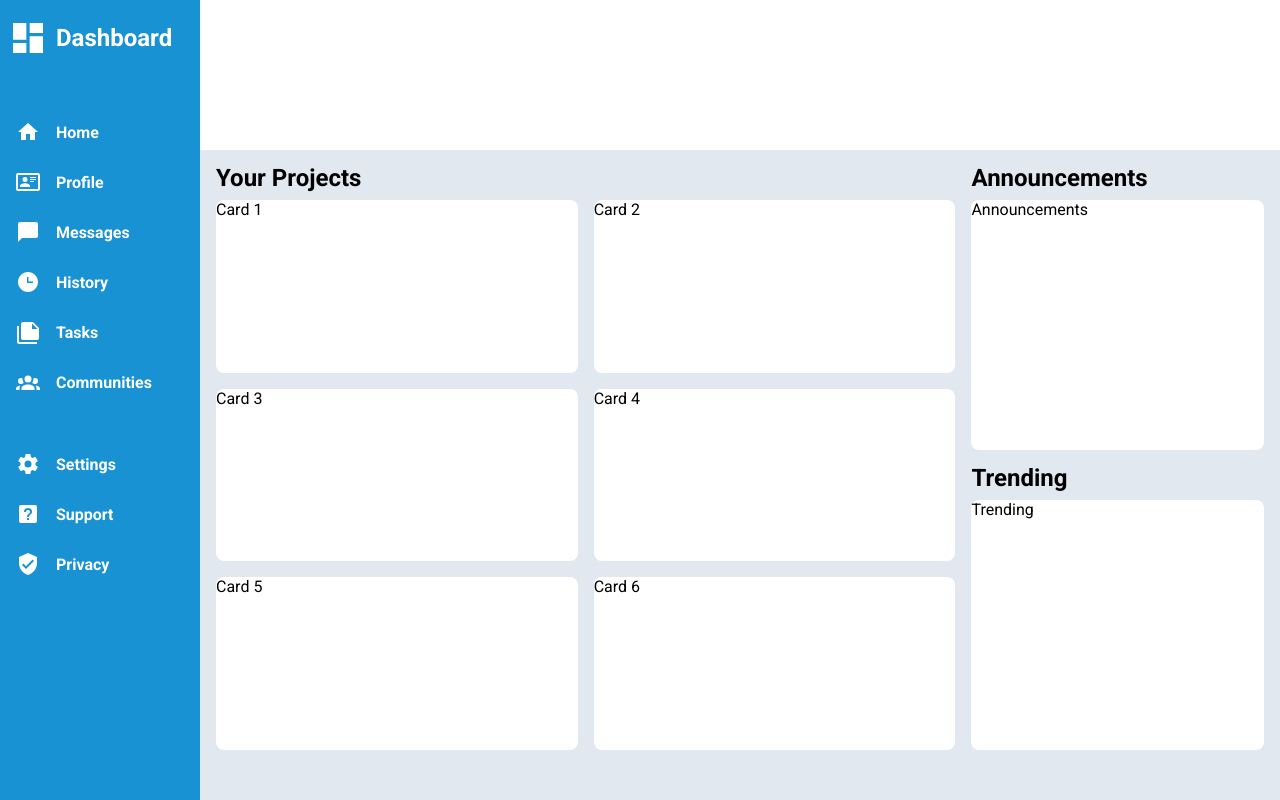
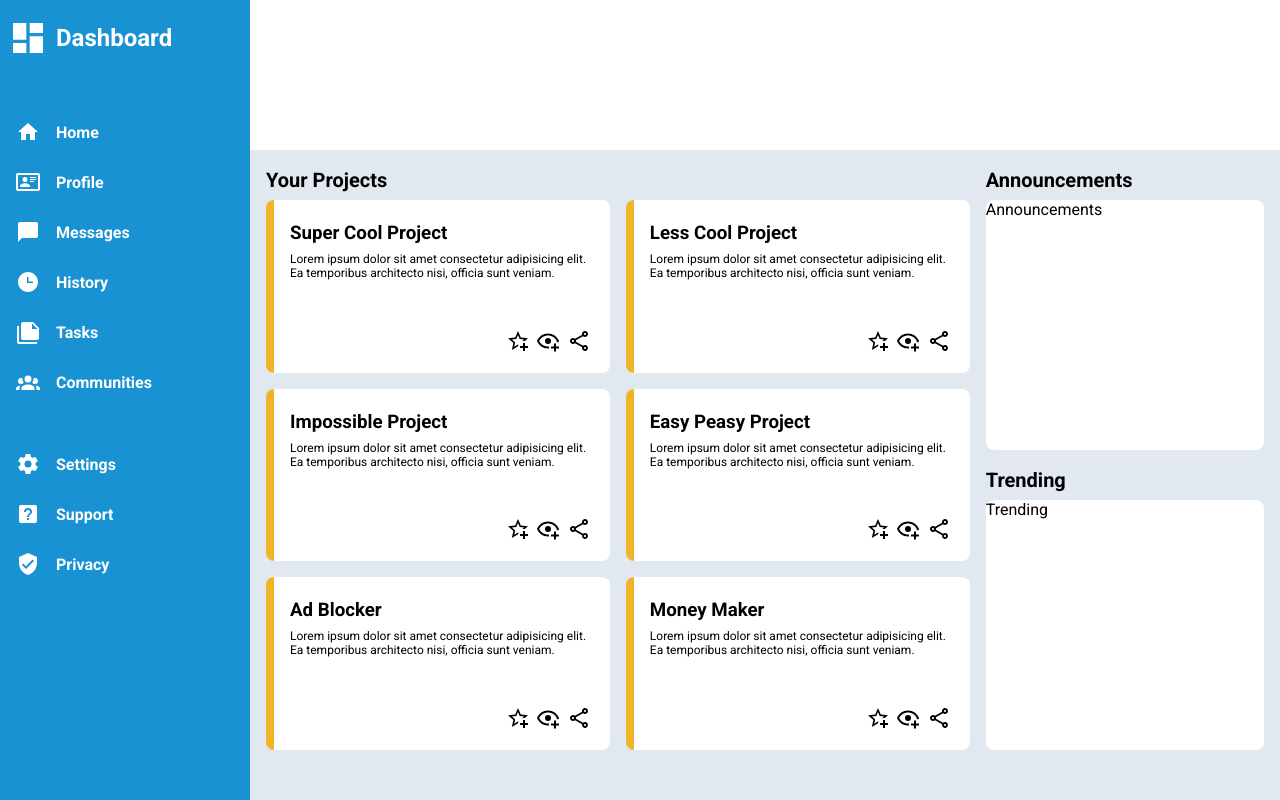
Before and after one commit to Diplomoceras-maximum/admin-dashboard, a plain HTML site: page index.html in a window 1280 px wide. Drawn offline with Linux system fonts and the light colour scheme.

Commit message:
Add final html and styling for the project cards

```diff
--- a/index.html
+++ b/index.html
@@ -34,18 +34,96 @@
       <div id="main">
         <h2 id="project-title">Your Projects</h2>
         <div id="projects">
-          <div class="card">Card 1</div>
-          <div class="card">Card 2</div>
-          <div class="card">Card 3</div>
-          <div class="card">Card 4</div>
-          <div class="card">Card 5</div>
-          <div class="card">Card 6</div>
+          <div class="card project">
+            <div class="card-title"><h3>Super Cool Project</h3></div>
+            <div class="card-info">
+              <p>
+                Lorem ipsum dolor sit amet consectetur adipisicing elit. Ea
+                temporibus architecto nisi, officia sunt veniam.
+              </p>
+            </div>
+            <div class="card-btns">
+              <a href=""><img src="icons/favourite.svg" alt="" /></a>
+              <a href=""><img src="icons/follow.svg" alt="" /></a>
+              <a href=""><img src="icons/share.svg" alt="" /></a>
+            </div>
+          </div>
+          <div class="card project">
+            <div class="card-title"><h3>Less Cool Project</h3></div>
+            <div class="card-info">
+              <p>
+                Lorem ipsum dolor sit amet consectetur adipisicing elit. Ea
+                temporibus architecto nisi, officia sunt veniam.
+              </p>
+            </div>
+            <div class="card-btns">
+              <a href=""><img src="icons/favourite.svg" alt="" /></a>
+              <a href=""><img src="icons/follow.svg" alt="" /></a>
+              <a href=""><img src="icons/share.svg" alt="" /></a>
+            </div>
+          </div>
+          <div class="card project">
+            <div class="card-title"><h3>Impossible Project</h3></div>
+            <div class="card-info">
+              <p>
+                Lorem ipsum dolor sit amet consectetur adipisicing elit. Ea
+                temporibus architecto nisi, officia sunt veniam.
+              </p>
+            </div>
+            <div class="card-btns">
+              <a href=""><img src="icons/favourite.svg" alt="" /></a>
+              <a href=""><img src="icons/follow.svg" alt="" /></a>
+              <a href=""><img src="icons/share.svg" alt="" /></a>
+            </div>
+          </div>
+          <div class="card project">
+            <div class="card-title"><h3>Easy Peasy Project</h3></div>
+            <div class="card-info">
+              <p>
+                Lorem ipsum dolor sit amet consectetur adipisicing elit. Ea
+                temporibus architecto nisi, officia sunt veniam.
+              </p>
+            </div>
+            <div class="card-btns">
+              <a href=""><img src="icons/favourite.svg" alt="" /></a>
+              <a href=""><img src="icons/follow.svg" alt="" /></a>
+              <a href=""><img src="icons/share.svg" alt="" /></a>
+            </div>
+          </div>
+          <div class="card project">
+            <div class="card-title"><h3>Ad Blocker</h3></div>
+            <div class="card-info">
+              <p>
+                Lorem ipsum dolor sit amet consectetur adipisicing elit. Ea
+                temporibus architecto nisi, officia sunt veniam.
+              </p>
+            </div>
+            <div class="card-btns">
+              <a href=""><img src="icons/favourite.svg" alt="" /></a>
+              <a href=""><img src="icons/follow.svg" alt="" /></a>
+              <a href=""><img src="icons/share.svg" alt="" /></a>
+            </div>
+          </div>
+          <div class="card project">
+            <div class="card-title"><h3>Money Maker</h3></div>
+            <div class="card-info">
+              <p>
+                Lorem ipsum dolor sit amet consectetur adipisicing elit. Ea
+                temporibus architecto nisi, officia sunt veniam.
+              </p>
+            </div>
+            <div class="card-btns">
+              <a href=""><img src="icons/favourite.svg" alt="" /></a>
+              <a href=""><img src="icons/follow.svg" alt="" /></a>
+              <a href=""><img src="icons/share.svg" alt="" /></a>
+            </div>
+          </div>
         </div>
         <h2 id="announcement-title">Announcements</h2>
         <div id="more">
-          <div class="card">Announcements</div>
+          <div class="card announcement">Announcements</div>
           <h2 id="trending-title">Trending</h2>
-          <div class="card">Trending</div>
+          <div class="card trending">Trending</div>
         </div>
       </div>
     </div>
--- a/styles.css
+++ b/styles.css
@@ -16,7 +16,7 @@
 
 #dashboard-container {
   display: grid;
-  grid-template-columns: 200px 1fr;
+  grid-template-columns: 250px 1fr;
   grid-template-rows: 150px 1fr;
   height: 100vh;
 }
@@ -116,6 +116,7 @@
   grid-column: 1 / 2;
   margin-top: auto;
   padding: 0.5rem 1rem;
+  font-size: 20px;
 }
 
 #announcement-title {
@@ -123,6 +124,7 @@
   grid-column: 2 / 3;
   margin-top: auto;
   padding: 0.5rem 0;
+  font-size: 20px;
 }
 
 #more {
@@ -139,9 +141,43 @@
   grid-column: 1 / 2;
   margin-top: auto;
   padding: 0.5rem 0;
+  font-size: 20px;
 }
 
 .card {
   background-color: var(--card-colour);
   border-radius: 0.5rem;
 }
+
+.project {
+  border-left: 8px solid var(--secondary-colour);
+  display: flex;
+  flex-direction: column;
+  padding: 1rem;
+}
+
+.card-title {
+  height: 20%;
+  display: flex;
+  align-items: flex-end;
+  font-weight: bold;
+  font-size: 16px;
+}
+
+.card-info {
+  height: 60%;
+  display: flex;
+  font-size: 12px;
+  padding-top: 0.5rem;
+}
+
+.card-btns {
+  height: 20%;
+  display: flex;
+  justify-content: flex-end;
+}
+
+.card-btns img {
+  height: 1.5rem;
+  padding: 0 0.2rem;
+}
```
